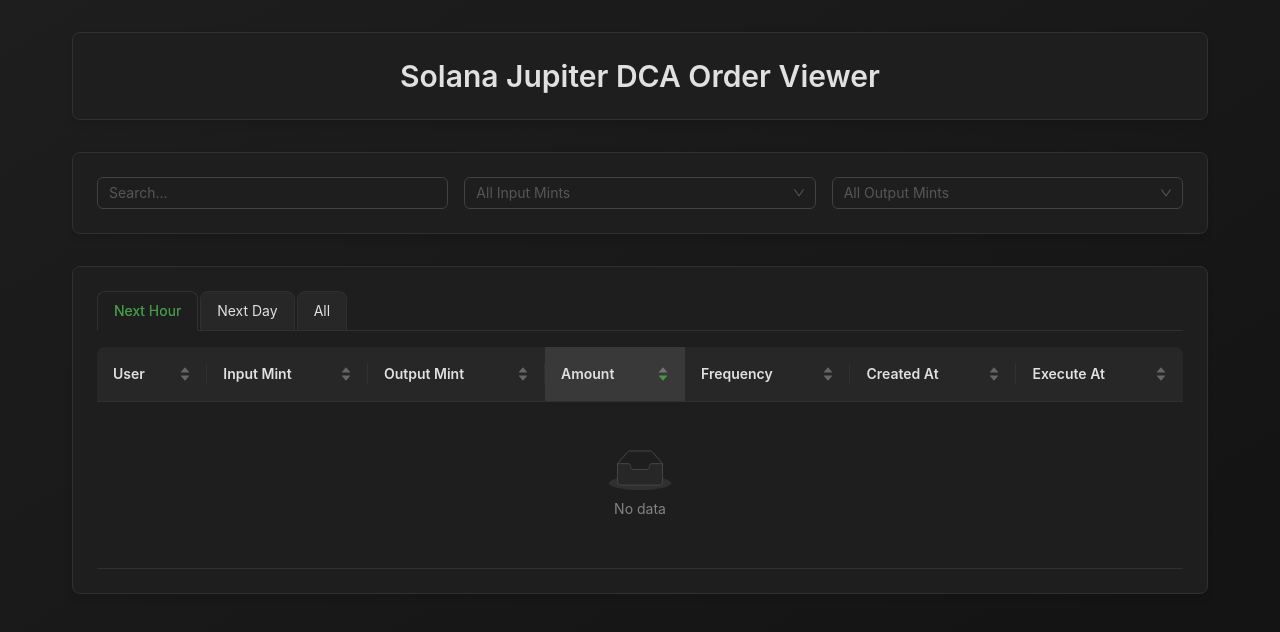
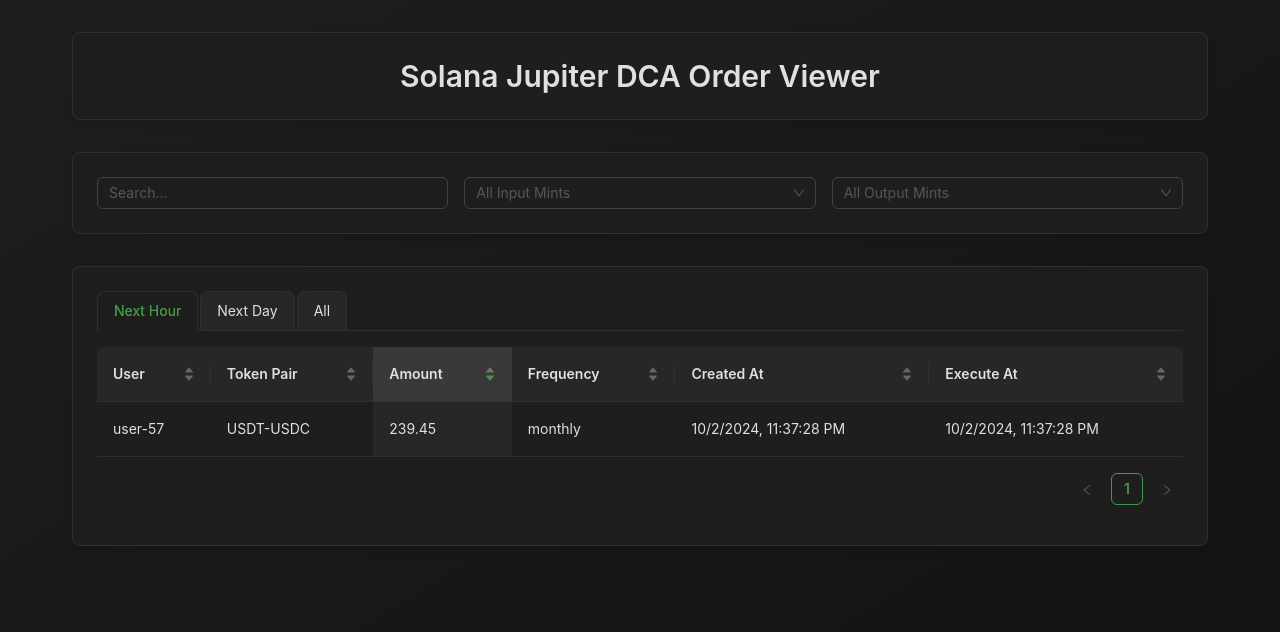
Before and after one commit to skynetcap/solana-jupiter-dca-viewer, a React (Create React App) app: page / in a window 1280 px wide. Shown: the top 632 px of the page. Built offline with nearby package versions, Linux system fonts and the light colour scheme.

Commit message:
fix state

```diff
--- a/src/components/JupiterDCAViewer.tsx
+++ b/src/components/JupiterDCAViewer.tsx
@@ -1,4 +1,4 @@
-import React, { useState, useEffect, useMemo, useCallback } from 'react';
+import React, { useState, useEffect, useMemo, useCallback, useRef } from 'react';
 import { Line } from 'react-chartjs-2';
 import {
   Chart as ChartJS,
@@ -16,11 +16,6 @@
 import debounce from 'lodash.debounce';
 import './JupiterDCAViewer.css';
 
-ChartJS.register(CategoryScale, LinearScale, PointElement, LineElement, Title, Tooltip, Legend);
-
-const { TabPane } = Tabs;
-const { Option } = Select;
-
 /**
  * Represents a DCA (Dollar Cost Averaging) order.
  */
@@ -34,7 +29,6 @@
   createdAt: string;
   executeAt: string;
 };
-
 
 /**
  * Represents the structure of chart data.
@@ -53,10 +47,14 @@
  * Represents the sorting configuration.
  */
 type SortConfig = {
-  key: keyof DCAOrder;
+  key: keyof DCAOrder | 'tokenPair'; // Include 'tokenPair' as a valid key
   direction: SortOrder;
 };
 
+ChartJS.register(CategoryScale, LinearScale, PointElement, LineElement, Title, Tooltip, Legend);
+
+const { TabPane } = Tabs;
+const { Option } = Select;
 
 /**
  * Fetches DCA orders based on the provided filters.
@@ -67,6 +65,7 @@
   // Simulated API call
   await new Promise(resolve => setTimeout(resolve, 500));
   const now = new Date();
+  console.log("GETDCAORDERS", filters);
 
   return Array(100)
     .fill(null)
@@ -98,7 +97,6 @@
     });
 };
 
-
 /**
  * JupiterDCAViewer component for displaying and managing DCA orders.
  */
@@ -115,7 +113,6 @@
     direction: 'descend',
   });
 
-
   const [inputMints, setInputMints] = useState<string[]>([]);
   const [outputMints, setOutputMints] = useState<string[]>([]);
   const [activeTab, setActiveTab] = useState<'Next Hour' | 'Next Day' | 'All'>('Next Hour');
@@ -123,6 +120,8 @@
     labels: [],
     datasets: [],
   });
+
+  const hasFetched = useRef(false);
 
   const fetchAggregateUSDCValue = useCallback(async (orders: DCAOrder[]): Promise<ChartDataType> => {
     const now = new Date();
@@ -169,11 +168,12 @@
     setOrders(fetchedOrders);
   }, [filters]);
 
-
   useEffect(() => {
-    fetchOrders();
+    if (!hasFetched.current) {
+      fetchOrders();
+      hasFetched.current = true;
+    }
   }, [fetchOrders]);
-
 
   useEffect(() => {
     const uniqueInputMints = Array.from(new Set(orders.map(order => order.inputMint))).sort();
@@ -198,7 +198,6 @@
       }
     });
 
-
     return relevantOrders
       .filter(order =>
         order.user.toLowerCase().includes(filters.user.toLowerCase()) &&
@@ -209,6 +208,13 @@
           order.outputMint.toLowerCase().includes(filters.search.toLowerCase()))
       )
       .sort((a, b) => {
+        if (sortConfig.key === 'tokenPair') {
+          const pairA = `${a.outputMint}-${a.inputMint}`;
+          const pairB = `${b.outputMint}-${b.inputMint}`;
+          return sortConfig.direction === 'ascend'
+            ? pairA.localeCompare(pairB)
+            : pairB.localeCompare(pairA);
+        }
         if (sortConfig.direction === 'ascend') {
           return a[sortConfig.key] < b[sortConfig.key] ? -1 : 1;
         }
@@ -220,13 +226,21 @@
   }, [orders, filters, sortConfig, activeTab]);
 
   /**
-   * Handles changes in filter inputs with debouncing.
-   * @param value - The input value.
-   * @param field - The field to update.
+   * Memoized debounced filter change handler to prevent multiple state updates.
    */
-  const handleFilterChange = debounce((value: string, field: string) => {
-    setFilters(prev => ({ ...prev, [field]: value }));
-  }, 300);
+  const handleFilterChange = useMemo(
+    () =>
+      debounce((value: string, field: string) => {
+        setFilters(prev => ({ ...prev, [field]: value }));
+      }, 300),
+    []
+  );
+
+  useEffect(() => {
+    return () => {
+      handleFilterChange.cancel();
+    };
+  }, [handleFilterChange]);
 
   /**
    * Sets up the aggregate volume chart with periodic updates.
@@ -237,13 +251,11 @@
       setAggregateChartData(data);
     };
 
-
     loadAggregateData();
     const interval = setInterval(loadAggregateData, 60000); // Update every minute
 
     return () => clearInterval(interval);
   }, [orders, fetchAggregateUSDCValue]);
-
 
   const chartOptions = useMemo(() => ({
     responsive: true,
@@ -288,18 +300,11 @@
         sortOrder: sortConfig.key === 'user' ? sortConfig.direction : undefined,
       },
       {
-        title: 'Input Mint',
-        dataIndex: 'inputMint',
-        key: 'inputMint',
+        title: 'Token Pair',
+        key: 'tokenPair',
         sorter: true,
-        sortOrder: sortConfig.key === 'inputMint' ? sortConfig.direction : undefined,
-      },
-      {
-        title: 'Output Mint',
-        dataIndex: 'outputMint',
-        key: 'outputMint',
-        sorter: true,
-        sortOrder: sortConfig.key === 'outputMint' ? sortConfig.direction : undefined,
+        sortOrder: sortConfig.key === 'tokenPair' ? sortConfig.direction : undefined,
+        render: (_text, record) => `${record.outputMint}-${record.inputMint}`,
       },
       {
         title: 'Amount',
@@ -335,7 +340,6 @@
     ],
     [sortConfig]
   );
-
 
   return (
     <ConfigProvider
```
